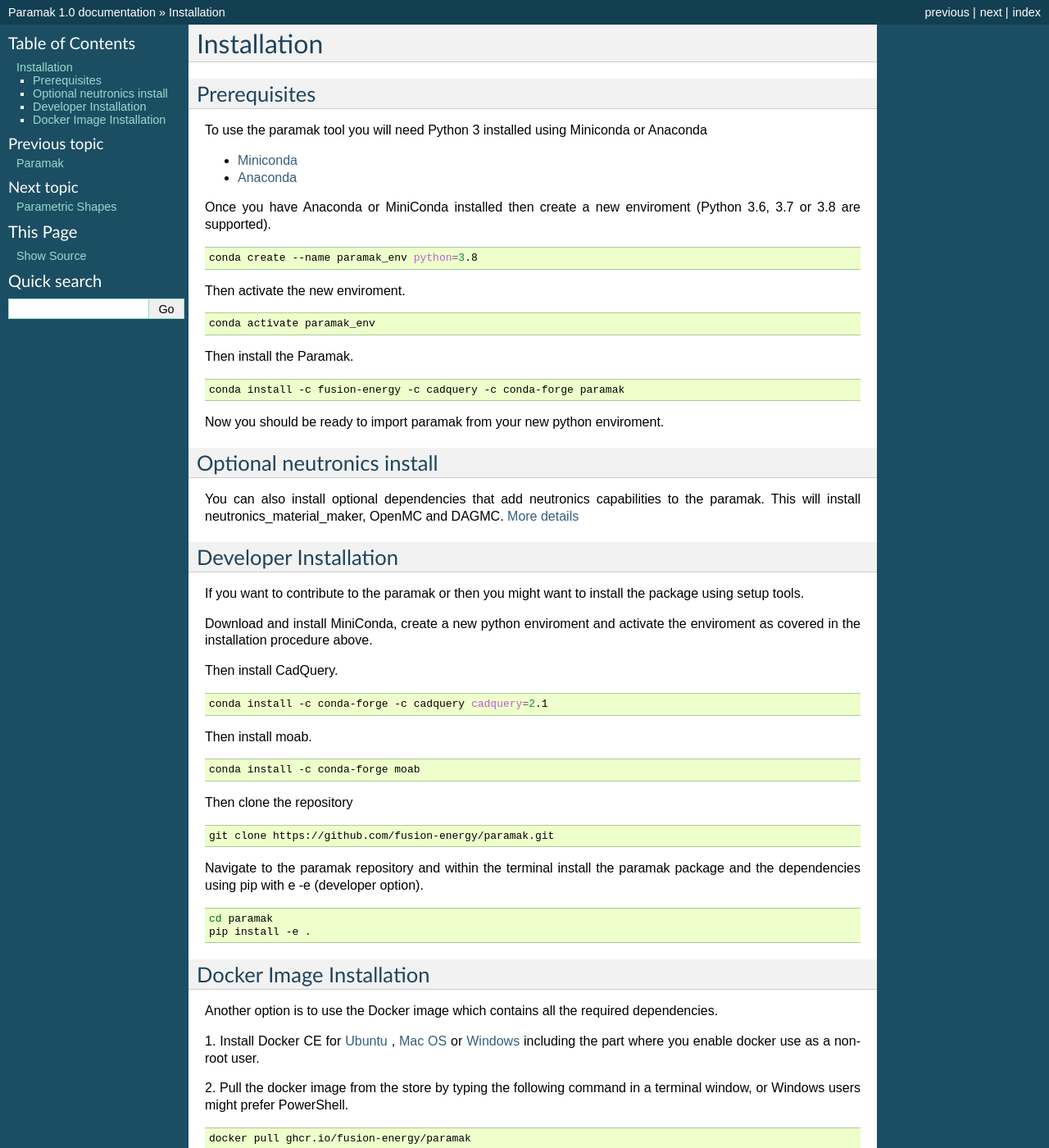
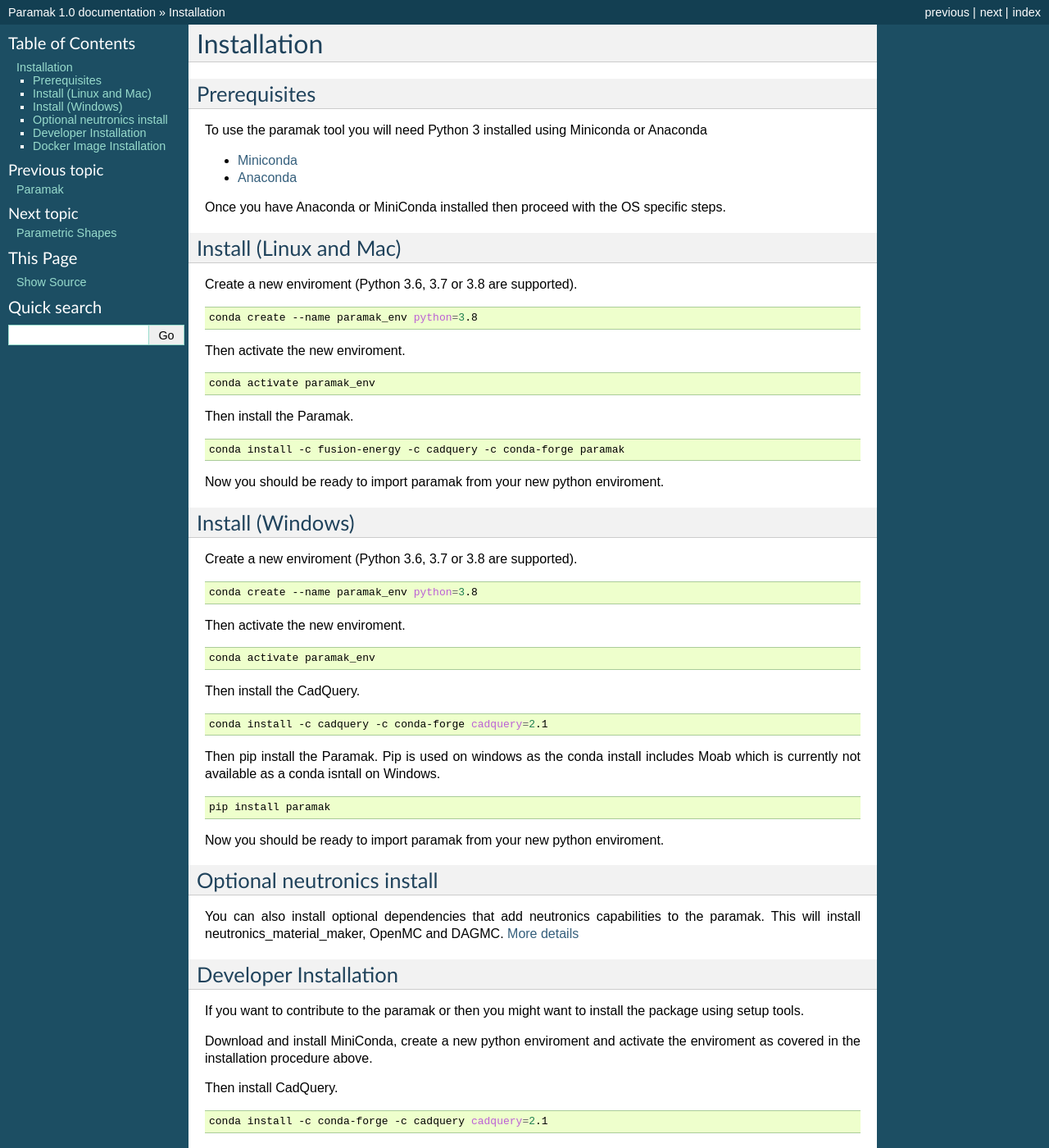
Before and after one commit to fusion-energy/paramak, a Sphinx documentation site: the page built from docs/source/paramak.install.rst, in a window 1280 px wide and 1400 px high. Shown: the whole window at 82% size. Built offline with Sphinx 7.4.7, drawn with Linux system fonts in a browser that asks for light colours.

```diff
--- a/docs/source/paramak.install.rst
+++ b/docs/source/paramak.install.rst
@@ -13,9 +13,13 @@
 * `Miniconda <https://docs.conda.io/en/latest/miniconda.html>`_
 * `Anaconda <https://www.anaconda.com/>`_
 
-Once you have Anaconda or MiniConda installed then create a new enviroment
-(Python 3.6, 3.7 or 3.8 are supported).
+Once you have Anaconda or MiniConda installed then proceed with the OS specific
+steps.
 
+Install (Linux and Mac)
+-----------------------
+
+Create a new enviroment (Python 3.6, 3.7 or 3.8 are supported).
 
 .. code-block:: bash
 
@@ -36,6 +40,40 @@
    conda install -c fusion-energy -c cadquery -c conda-forge paramak
 
 Now you should be ready to import paramak from your new python enviroment.
+
+
+Install (Windows)
+-----------------
+
+Create a new enviroment (Python 3.6, 3.7 or 3.8 are supported).
+
+.. code-block:: bash
+
+   conda create --name paramak_env python=3.8
+
+
+Then activate the new enviroment.
+
+.. code-block:: bash
+
+   conda activate paramak_env
+
+
+Then install the CadQuery.
+
+.. code-block:: bash
+
+   conda install -c cadquery -c conda-forge cadquery=2.1
+
+Then pip install the Paramak. Pip is used on windows as the conda install
+includes Moab which is currently not available as a conda isntall on Windows.
+
+.. code-block:: bash
+
+   pip install paramak
+
+Now you should be ready to import paramak from your new python enviroment.
+
 
 Optional neutronics install
 ---------------------------
--- a/setup.py
+++ b/setup.py
@@ -39,5 +39,6 @@
         "matplotlib>=3.4.2",
         "plasmaboundaries>=0.1.8",
         "remove_dagmc_tags>=0.0.5",
+        "jupyter-client<7",
         "jupyter-cadquery>=2.2.0",
-        "cad_to_h5m>=0.0.1"])
+        "cad_to_h5m>=0.1"])
```
